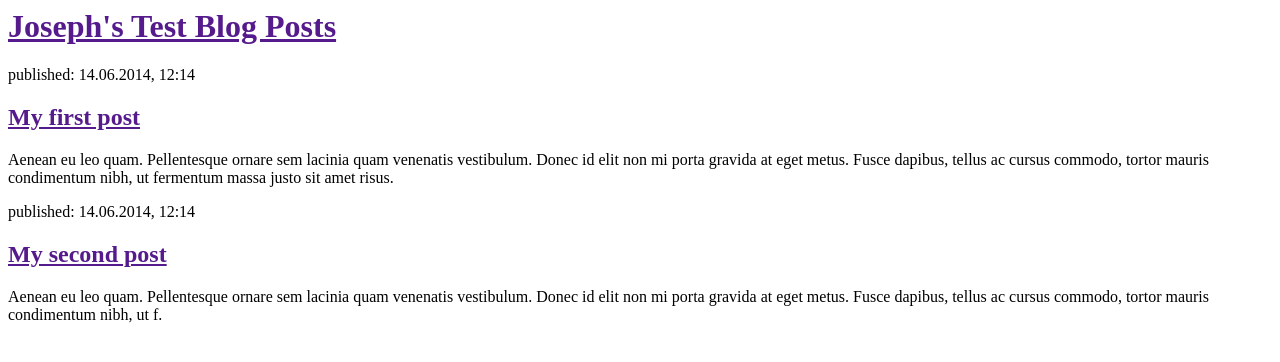
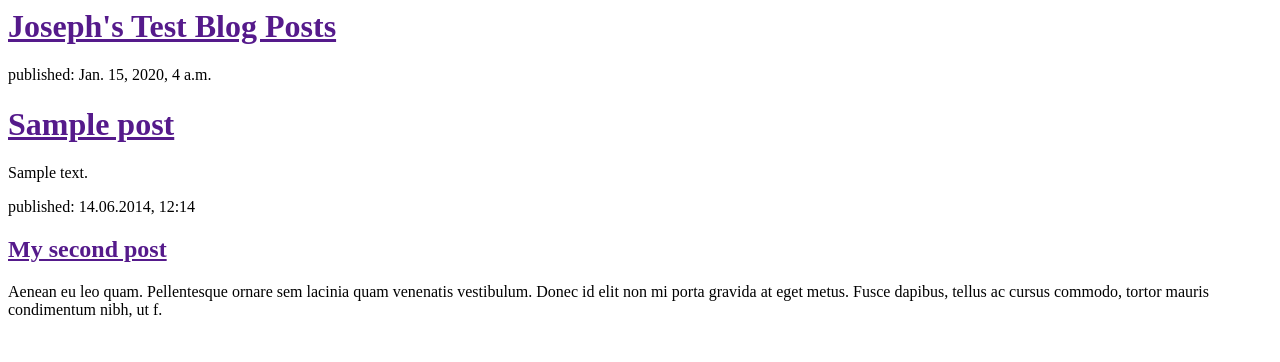
Before and after one commit to jlarson497/my-first-blog, a Django app: template blog/templates/blog/post_list.html in a window 1280 px wide. Shown: the top 362 px of the page. Run offline with Django 3.2, Linux system fonts and the light colour scheme; the template is opened without the code that fills it: values that come from a table or form of the project are taken from there, others are empty; tables that the repository leaves empty hold one stand-in row (values such as "Sample post").

Commit message:
Modified templates

```diff
--- a/blog/templates/blog/post_list.html
+++ b/blog/templates/blog/post_list.html
@@ -7,11 +7,14 @@
             <h1><a href="">Joseph's Test Blog Posts</a></h1>
         </div>
 
+
+    {% for post in posts %}
         <div>
-            <p>published: 14.06.2014, 12:14</p>
-            <h2><a href="">My first post</a></h2>
-            <p>Aenean eu leo quam. Pellentesque ornare sem lacinia quam venenatis vestibulum. Donec id elit non mi porta gravida at eget metus. Fusce dapibus, tellus ac cursus commodo, tortor mauris condimentum nibh, ut fermentum massa justo sit amet risus.</p>
+            <p>published: {{ post.published_date }}</p>
+            <h1><a href="">{{ post.title }}</a> </h1>
+            <p>{{ post.text|linebreaks }}</p>
         </div>
+    {% endfor %}
 
         <div>
             <p>published: 14.06.2014, 12:14</p>
```
